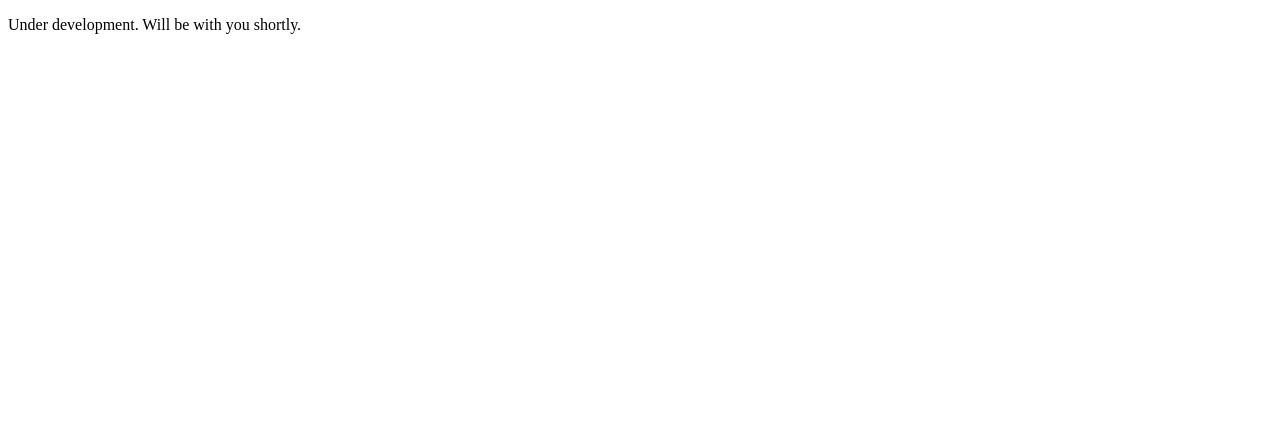
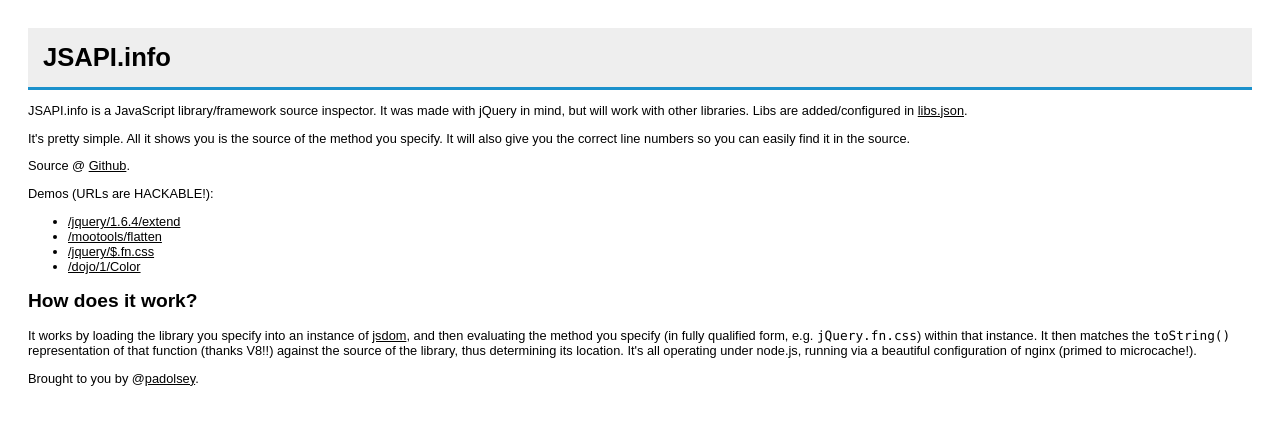
Before and after one commit to padolsey/jsapi-info, a plain HTML site: page index.html in a window 1280 px wide. Drawn offline with Linux system fonts and the light colour scheme.

Commit message:
more stuff, plus info in index and readme

```diff
--- a/app/jsapi.sourcelocator.js
+++ b/app/jsapi.sourcelocator.js
@@ -91,7 +91,7 @@
 SourceLocator.prototype.makeEnv = function(done) {
 	this.env = jsdom.env({
 		html: '<div></div>',
-		src: [SourceLocator.JSAPI.jsdomFixed, this.source],
+		src: [SourceLocator.JSAPI.jsdomFixes, this.source],
 		done: done
 	});
 };
--- a/index.html
+++ b/index.html
@@ -1,9 +1,31 @@
 <!doctype html>
-<meta charset="utf-8" />
-<title>JS API info: jQuery, Dojo, Mootools &amp; more...</title>
 
-<p>Under development. Will be with you shortly.</p>
+	<meta charset="utf-8" />
+	<title>JS API info: jQuery, Dojo, Mootools &amp; more...</title>
+	<link rel="stylesheet" type="text/css" href="/main.css" />
+<body>
+
+	<h1><span>JSAPI.info</span></h1>
+
+	<p>JSAPI.info is a JavaScript library/framework source inspector. It was made with jQuery in mind, but will work with other libraries. Libs are added/configured in <a href="https://github.com/jamespadolsey/jsapi-info/blob/master/app/libs.json">libs.json</a>.</p>
+
+	<p>It's pretty simple. All it shows you is the source of the method you specify. It will also give you the correct line numbers so you can easily find it in the source.</p>
+
+	<p>Source @ <a href="https://github.com/jamespadolsey/jsapi-info">Github</a>.</p>
+
+	<p>Demos (URLs are HACKABLE!):</p>
+
+	<ul>
+		<li><a href="/jquery/1.6.4/extend">/jquery/1.6.4/extend</a></li>
+		<li><a href="/mootools/flatten">/mootools/flatten</a></li>
+		<li><a href="/jquery/$.fn.css">/jquery/$.fn.css</a></li>
+		<li><a href="/dojo/1/Color">/dojo/1/Color</a></li>
+	</ul>
+
+	<h2>How does it work?</h2>
+
+	<p>It works by loading the library you specify into an instance of <a href="https://github.com/tmpvar/jsdom">jsdom</a>, and then evaluating the method you specify (in fully qualified form, e.g. <code>jQuery.fn.css</code>) within that instance. It then matches the <code>toString()</code> representation of that function (thanks V8!!) against the source of the library, thus determining its location. It's all operating under node.js, running via a beautiful configuration of nginx (primed to microcache!).</p>
 
 
-<!--<p>E.g. Go to <a href="/jquery/$.fn.data">jsapi.info/jquery/$.fn.data</a></p>
--->
+	<p>Brought to you by @<a href="http://twitter.com/padolsey">padolsey</a>.</p>
+</body>
```
Also changed, not shown: readme.md.
